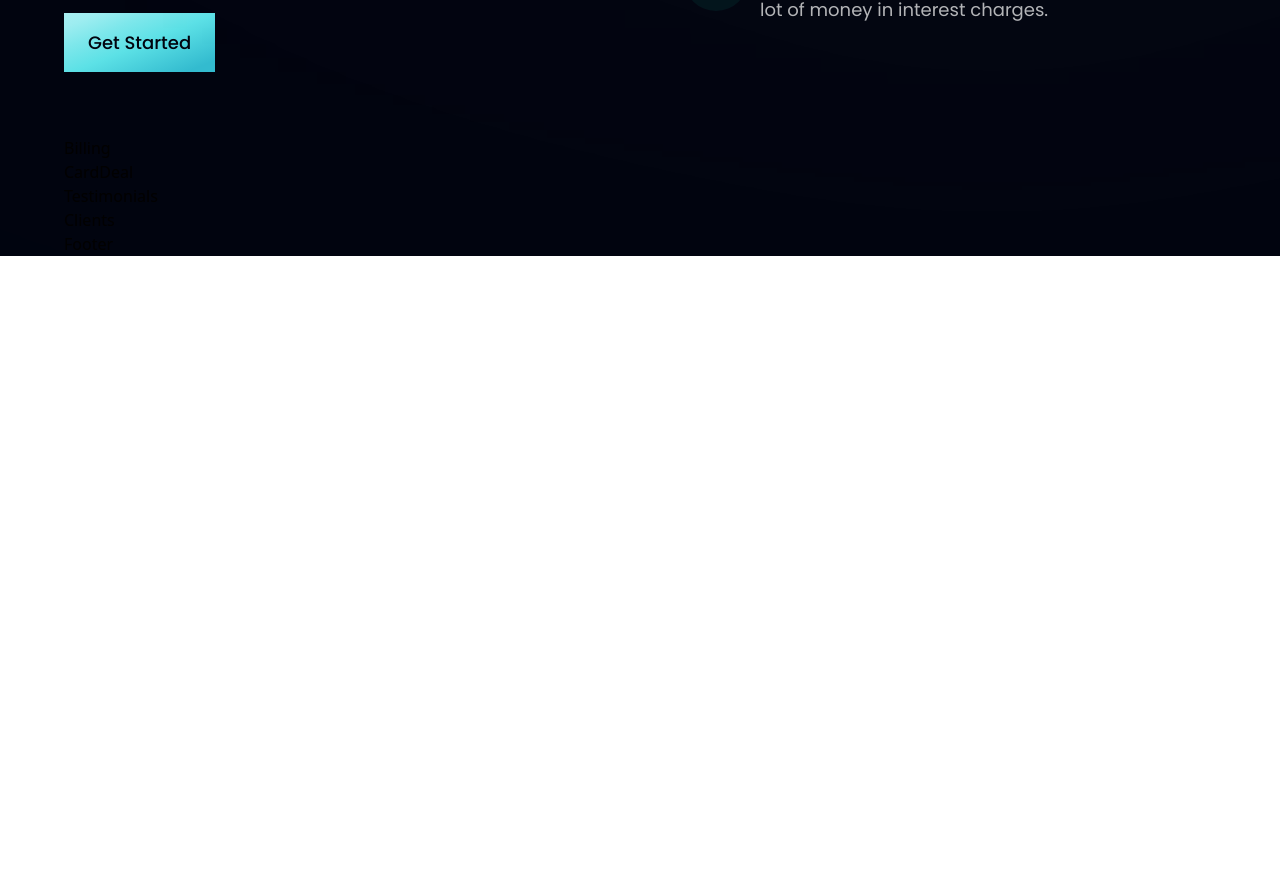
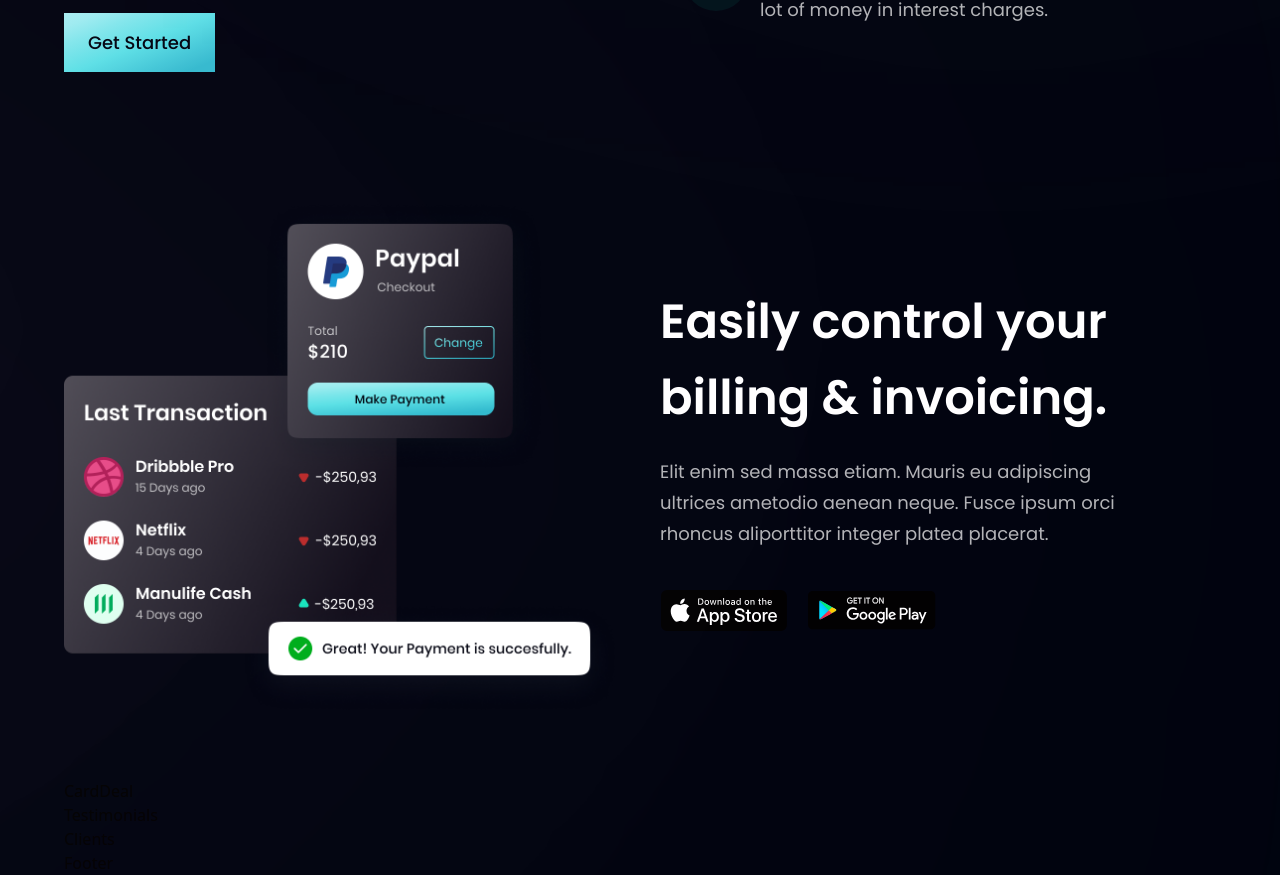
Before and after one commit to lem0n4id/modern-bank-app, a React (Vite) app: page / in a window 1280 px wide. Shown: the part 1410-2285 px from the top of the page. Before the commit the page ends 1666 px from the top, so only its background shows below. Built offline with nearby package versions, Linux system fonts and the light colour scheme; the HTML template or start-up script is replaced by a standard one.

Commit message:
feat: Billing Component

```diff
--- a/src/Components/Billing.jsx
+++ b/src/Components/Billing.jsx
@@ -1,8 +1,30 @@
-import React from 'react'
+import { apple, bill, google } from '../assets';
+import styles, { layout } from '../style';
 
 const Billing = () => {
   return (
-    <div>Billing</div>
+    <section id="product" className={layout.sectionReverse}>
+      <div className={layout.sectionImgReverse}>
+        <img src={bill} alt="billing" className='w-[100%] h-[100%] relative z-[5]' />
+
+        <div className='absolute z-[3] -left-1/2 top-0 w-[50%] h-[50%] rounded-full white__gradient'/>
+        <div className='absolute z-[0] -left-1/2 buttom-0 w-[50%] h-[50%] rounded-full pink__gradient'/>
+
+      </div>
+
+      <div className={layout.sectionInfo}>
+        <h2 className={styles.heading2}>Easily control your <br className='sm:block hidden'/> billing & invoicing.</h2>
+        <p className={`${styles.paragraph} max-w-[470px] mt-5`}>
+          Elit enim sed massa etiam. Mauris eu adipiscing ultrices ametodio aenean neque. Fusce ipsum orci rhoncus aliporttitor integer platea placerat.
+        </p>
+
+        <div className='flex flex-row flex-wrap sm:mt-10 mt-6'>
+          <img src={apple} alt="apple_store" className='w-[128px] h-[42px] object-contain mr-5 cursor-pointer'/>
+          <img src={google} alt="play_store" className='w-[128px] h-[42px] object-contain mr-5 cursor-pointer'/>
+        </div>
+      </div>
+
+    </section>
   )
 }
 
```
